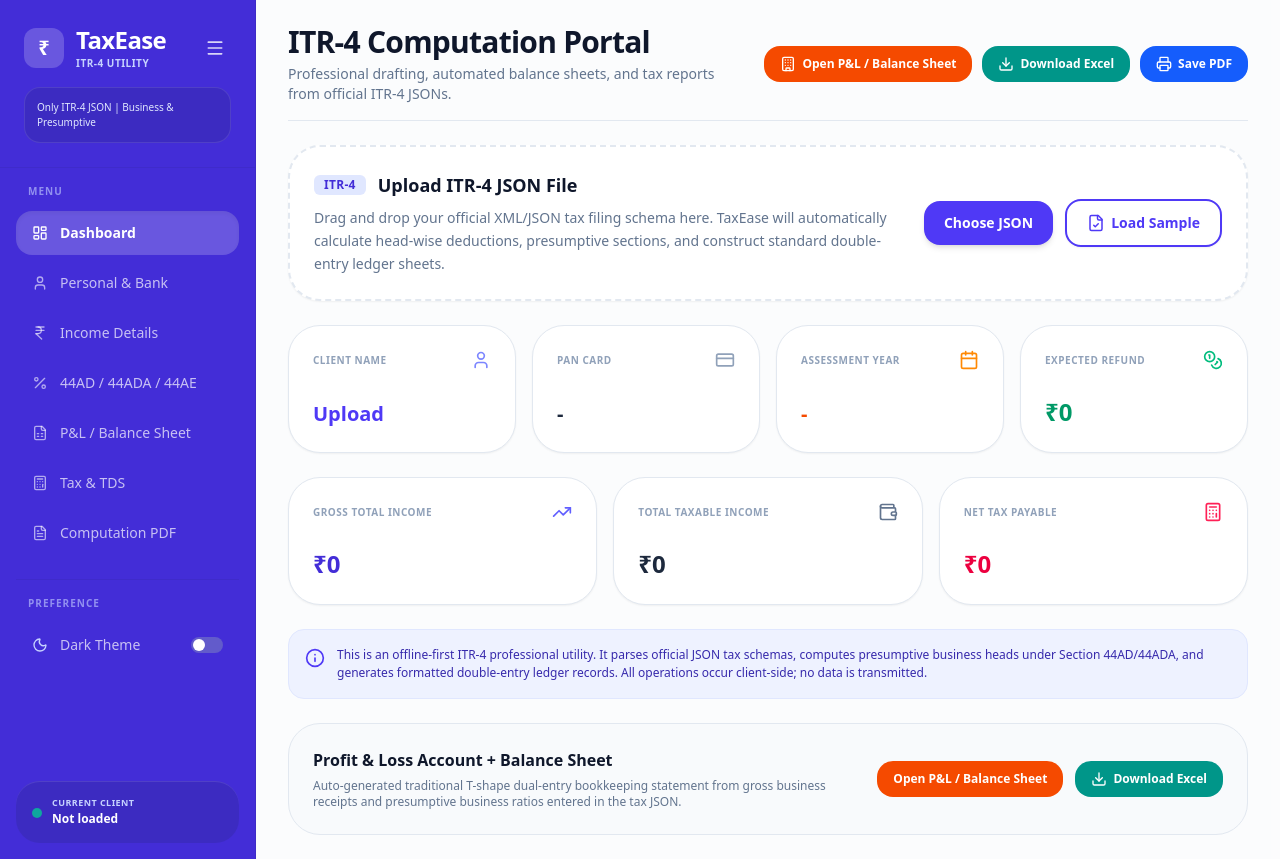
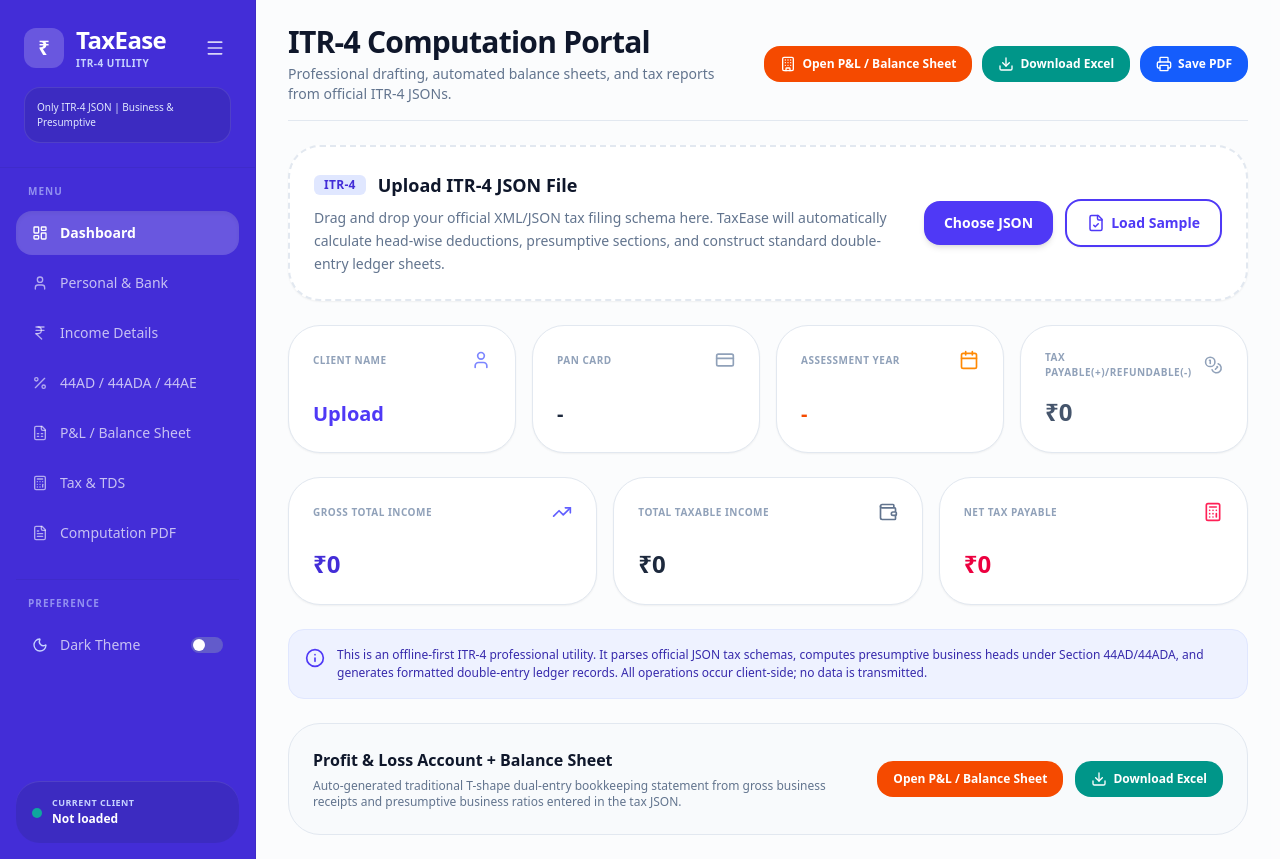
Before and after one commit to raevi-yadav/ITR-Computation-Portal2, a React (Vite) app: page / in a window 1280 px wide. Built offline with nearby package versions, Linux system fonts and the light colour scheme.

Commit message:
feat(ui): update tax display to show payable/refundable status
Refactor the tax summary display to use a unified "Tax Payable(+)/Refundable(-)" format with color-coded indicators, improving clarity for both tax liabilities and refunds across the dashboard, PDF view, and export.

```diff
--- a/src/components/ComputationPdfView.tsx
+++ b/src/components/ComputationPdfView.tsx
@@ -239,9 +239,13 @@ Verified via Portal QR Acknowledgement`;
               <p className="text-sm font-black text-slate-950 dark:text-white mt-1">{formatIndianCurrency(taxResult.totalIncome)}</p>
             </div>
             <div className="p-3.5 border border-slate-200 dark:border-slate-800 rounded-2xl text-center bg-slate-50/50 dark:bg-slate-950/40">
-              <span className="text-[8px] font-bold text-slate-400 dark:text-slate-500 uppercase tracking-wider">REFUND / PAYABLE</span>
-              <p className="text-sm font-black text-emerald-600 dark:text-emerald-400 mt-1">
-                {taxResult.refundAmount > 0 ? `REFUND ${formatIndianCurrency(taxResult.refundAmount)}` : `PAYABLE ${formatIndianCurrency(taxResult.payableAmount)}`}
+              <span className="text-[8px] font-bold text-slate-400 dark:text-slate-500 uppercase tracking-wider">Tax Payable(+)/Refundable(-)</span>
+              <p className={`text-sm font-black mt-1 ${taxResult.payableAmount > 0 ? 'text-rose-600 dark:text-rose-400' : 'text-emerald-600 dark:text-emerald-400'}`}>
+                {taxResult.payableAmount > 0
+                  ? `+${formatIndianCurrency(taxResult.payableAmount)}`
+                  : taxResult.refundAmount > 0
+                    ? `-${formatIndianCurrency(taxResult.refundAmount)}`
+                    : '₹0'}
               </p>
             </div>
           </div>
--- a/src/components/DashboardView.tsx
+++ b/src/components/DashboardView.tsx
@@ -203,16 +203,20 @@ export default function DashboardView({
           </h3>
         </div>
 
-        {/* Refund */}
+        {/* Tax Payable(+)/Refundable(-) */}
         <div className="p-6 bg-white dark:bg-slate-900 rounded-[32px] border border-slate-200 dark:border-slate-800 shadow-xs flex flex-col justify-between h-32 hover:shadow-md transition-shadow">
           <div className="flex items-center justify-between">
             <span className="text-[10px] font-bold text-slate-400 dark:text-slate-500 uppercase tracking-wider">
-              EXPECTED REFUND
+              Tax Payable(+)/Refundable(-)
             </span>
-            <Coins className="w-5 h-5 text-emerald-500 dark:text-emerald-400" />
+            <Coins className={`w-5 h-5 ${taxResult.payableAmount > 0 ? 'text-rose-500 dark:text-rose-400' : taxResult.refundAmount > 0 ? 'text-emerald-500 dark:text-emerald-400' : 'text-slate-400 dark:text-slate-500'}`} />
           </div>
-          <h3 className="text-2xl font-black text-emerald-600 dark:text-emerald-400">
-            {taxResult.refundAmount > 0 ? formatIndianCurrency(taxResult.refundAmount) : '₹0'}
+          <h3 className={`text-2xl font-black ${taxResult.payableAmount > 0 ? 'text-rose-600 dark:text-rose-400' : taxResult.refundAmount > 0 ? 'text-emerald-600 dark:text-emerald-400' : 'text-slate-600 dark:text-slate-400'}`}>
+            {taxResult.payableAmount > 0
+              ? `+${formatIndianCurrency(taxResult.payableAmount)}`
+              : taxResult.refundAmount > 0
+                ? `-${formatIndianCurrency(taxResult.refundAmount)}`
+                : '₹0'}
           </h3>
         </div>
       </div>
--- a/src/utils/htmlPdfExporter.ts
+++ b/src/utils/htmlPdfExporter.ts
@@ -12,9 +12,12 @@ export async function exportToHtmlPdf(data: ITR4Data, taxResult: TaxResult) {
   const pdfTitle = `${clientName}_FY${fyYear}_Computation`;
 
   const isRefund = taxResult.refundAmount > 0;
-  const refundOrPayableText = isRefund
-    ? `REFUND DUE: ${formatIndianCurrency(taxResult.refundAmount)}`
-    : `TAX PAYABLE: ${formatIndianCurrency(taxResult.payableAmount)}`;
+  const isPayable = taxResult.payableAmount > 0;
+  const refundOrPayableText = isPayable
+    ? `+${formatIndianCurrency(taxResult.payableAmount)}`
+    : isRefund
+      ? `-${formatIndianCurrency(taxResult.refundAmount)}`
+      : '₹0';
 
   const isSalaryActive = taxResult.salaryIncome > 0 || data.salary.grossSalary > 0;
   const isProfessionActive = data.profession44ADA.grossReceipts > 0;
@@ -404,8 +407,8 @@ Verified via Portal QR Acknowledgement`;
       <div class="summary-val slate">${formatIndianCurrency(taxResult.totalIncome)}</div>
     </div>
     <div class="summary-card">
-      <span class="summary-label">REFUND / PAYABLE</span>
-      <div class="summary-val ${isRefund ? 'emerald' : 'rose'}">${refundOrPayableText}</div>
+      <span class="summary-label">TAX PAYABLE(+)/REFUNDABLE(-)</span>
+      <div class="summary-val ${isPayable ? 'rose' : isRefund ? 'emerald' : 'slate'}">${refundOrPayableText}</div>
     </div>
   </div>
 
```
